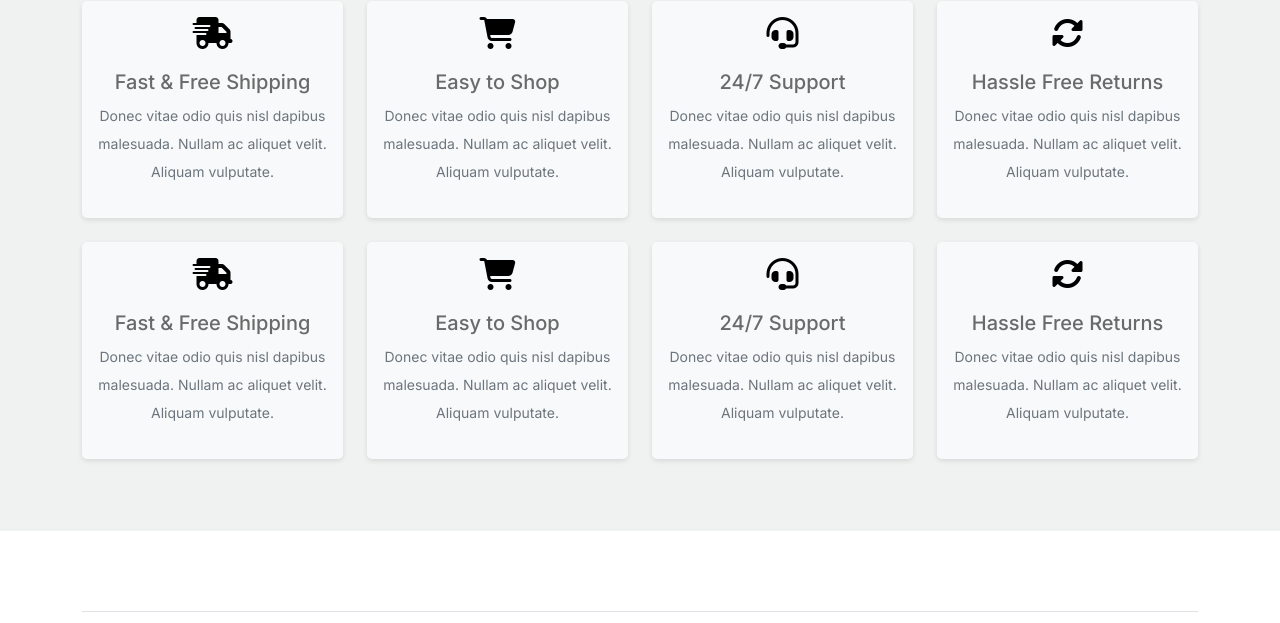
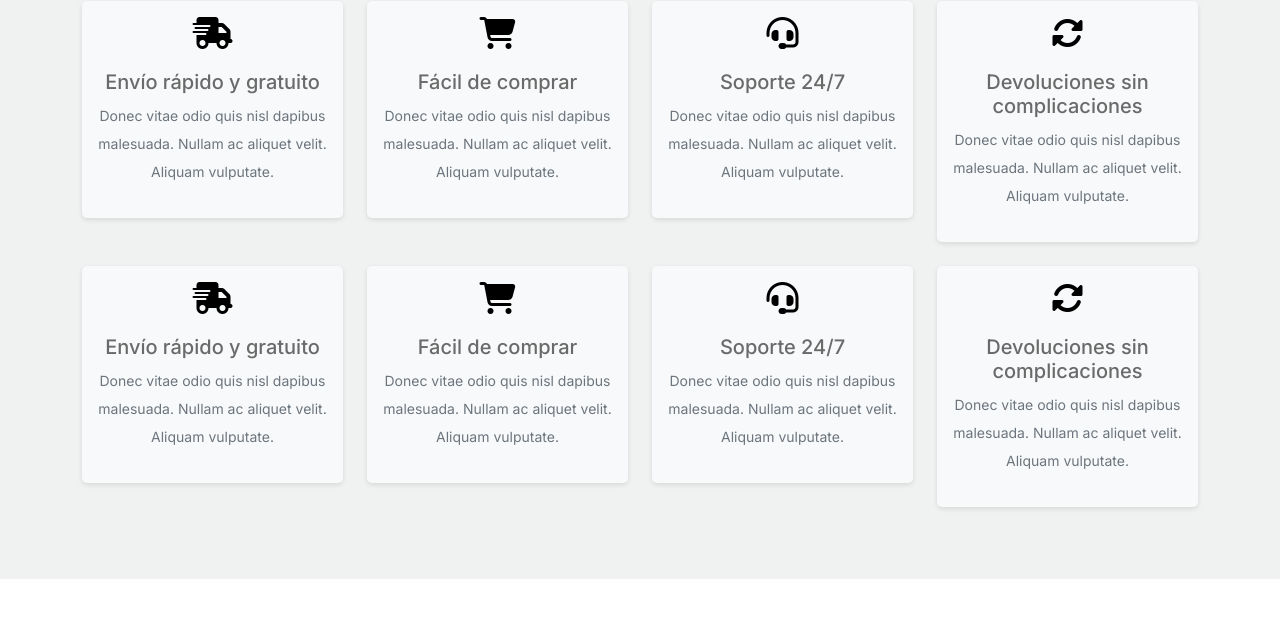
Before and after one commit to raulmatrix/practica2GSWimpares, a plain HTML site: page services.html in a window 1280 px wide. Shown: the part 177-800 px from the top of the page. Drawn offline with nearby package versions, Linux system fonts and the light colour scheme.

Commit message:
traduccion de los titulos en ingles al espanol

```diff
--- a/services.html
+++ b/services.html
@@ -83,28 +83,28 @@
                 <div class="col-md-3 mb-4">
                     <div class="service-box p-3">
                         <i class="icon fas fa-shipping-fast"></i>
-                        <h5 class="mt-3">Fast & Free Shipping</h5>
+                        <h5 class="mt-3">Envío rápido y gratuito</h5>
                         <p>Donec vitae odio quis nisl dapibus malesuada. Nullam ac aliquet velit. Aliquam vulputate.</p>
                     </div>
                 </div>
                 <div class="col-md-3 mb-4">
                     <div class="service-box p-3">
                         <i class="icon fas fa-shopping-cart"></i>
-                        <h5 class="mt-3">Easy to Shop</h5>
+                        <h5 class="mt-3">Fácil de comprar</h5>
                         <p>Donec vitae odio quis nisl dapibus malesuada. Nullam ac aliquet velit. Aliquam vulputate.</p>
                     </div>
                 </div>
                 <div class="col-md-3 mb-4">
                     <div class="service-box p-3">
                         <i class="icon fas fa-headset"></i>
-                        <h5 class="mt-3">24/7 Support</h5>
+                        <h5 class="mt-3">Soporte 24/7</h5>
                         <p>Donec vitae odio quis nisl dapibus malesuada. Nullam ac aliquet velit. Aliquam vulputate.</p>
                     </div>
                 </div>
                 <div class="col-md-3 mb-4">
                     <div class="service-box p-3">
                         <i class="icon fas fa-sync-alt"></i>
-                        <h5 class="mt-3">Hassle Free Returns</h5>
+                        <h5 class="mt-3">Devoluciones sin complicaciones</h5>
                         <p>Donec vitae odio quis nisl dapibus malesuada. Nullam ac aliquet velit. Aliquam vulputate.</p>
                     </div>
                 </div>
@@ -113,38 +113,35 @@
                 <div class="col-md-3 mb-4">
                     <div class="service-box p-3">
                         <i class="icon fas fa-shipping-fast"></i>
-                        <h5 class="mt-3">Fast & Free Shipping</h5>
+                        <h5 class="mt-3">Envío rápido y gratuito</h5>
                         <p>Donec vitae odio quis nisl dapibus malesuada. Nullam ac aliquet velit. Aliquam vulputate.</p>
                     </div>
                 </div>
                 <div class="col-md-3 mb-4">
                     <div class="service-box p-3">
                         <i class="icon fas fa-shopping-cart"></i>
-                        <h5 class="mt-3">Easy to Shop</h5>
+                        <h5 class="mt-3">Fácil de comprar</h5>
                         <p>Donec vitae odio quis nisl dapibus malesuada. Nullam ac aliquet velit. Aliquam vulputate.</p>
                     </div>
                 </div>
                 <div class="col-md-3 mb-4">
                     <div class="service-box p-3">
                         <i class="icon fas fa-headset"></i>
-                        <h5 class="mt-3">24/7 Support</h5>
+                        <h5 class="mt-3">Soporte 24/7</h5>
                         <p>Donec vitae odio quis nisl dapibus malesuada. Nullam ac aliquet velit. Aliquam vulputate.</p>
                     </div>
                 </div>
                 <div class="col-md-3 mb-4">
                     <div class="service-box p-3">
                         <i class="icon fas fa-sync-alt"></i>
-                        <h5 class="mt-3">Hassle Free Returns</h5>
+                        <h5 class="mt-3">Devoluciones sin complicaciones</h5>
                         <p>Donec vitae odio quis nisl dapibus malesuada. Nullam ac aliquet velit. Aliquam vulputate.</p>
                     </div>
                 </div>
             </div>
         </div>
 
-        <script src="https://kit.fontawesome.com/a076d05399.js"></script>
-        <script src="https://code.jquery.com/jquery-3.5.1.slim.min.js"></script>
-        <script src="https://cdn.jsdelivr.net/npm/@popperjs/core@2.0.11/dist/umd/popper.min.js"></script>
-        <script src="https://stackpath.bootstrapcdn.com/bootstrap/4.5.2/js/bootstrap.min.js"></script>
+
 		<!-- End Hero Section -->
 
 
@@ -203,6 +200,10 @@
 		<script src="js/bootstrap.bundle.min.js"></script>
 		<script src="js/tiny-slider.js"></script>
 		<script src="js/custom.js"></script>
+        <script src="https://kit.fontawesome.com/a076d05399.js"></script>
+        <script src="https://code.jquery.com/jquery-3.5.1.slim.min.js"></script>
+        <script src="https://cdn.jsdelivr.net/npm/@popperjs/core@2.0.11/dist/umd/popper.min.js"></script>
+        <script src="https://stackpath.bootstrapcdn.com/bootstrap/4.5.2/js/bootstrap.min.js"></script>
 	</body>
 
 </html>
```
